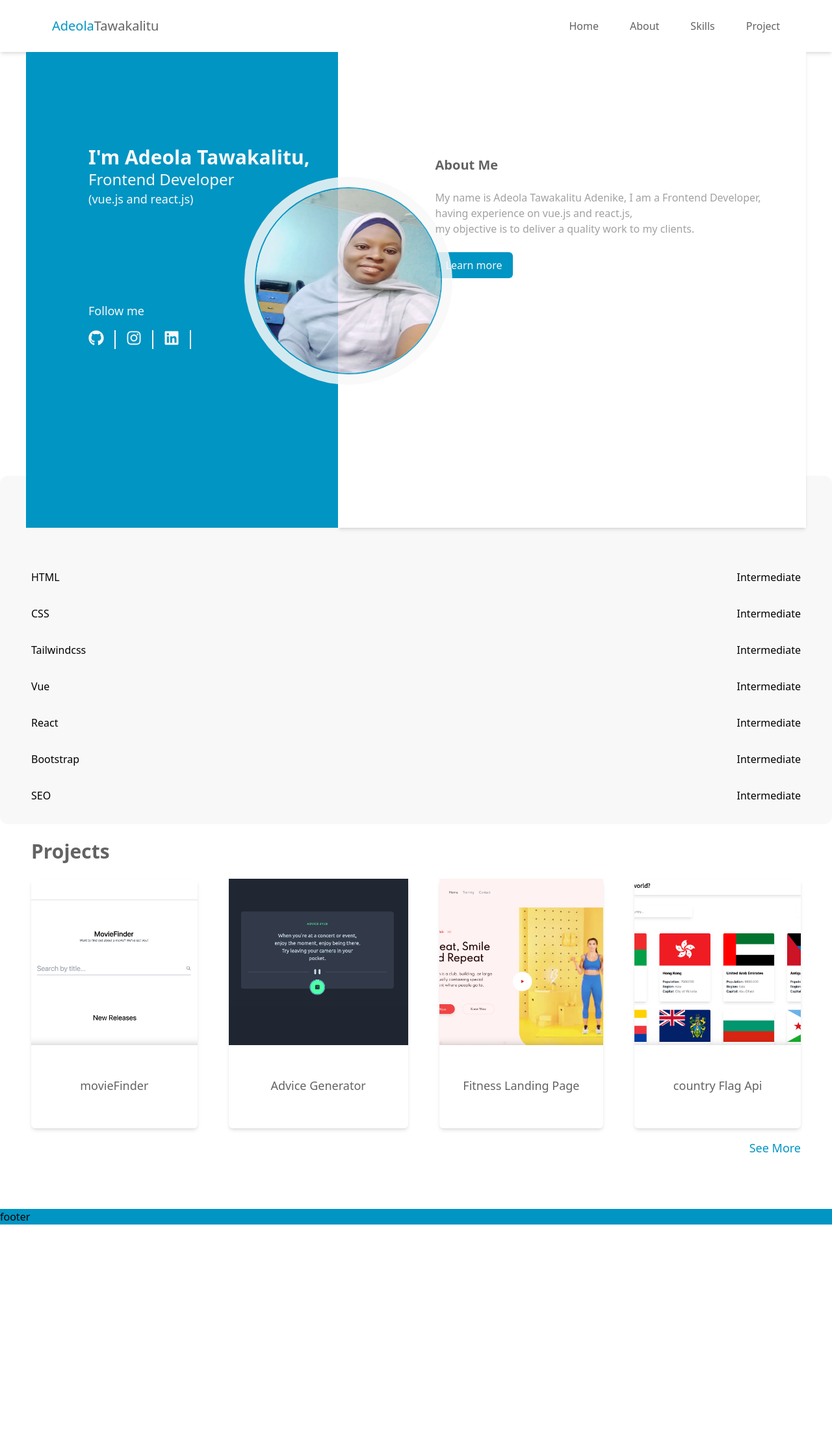
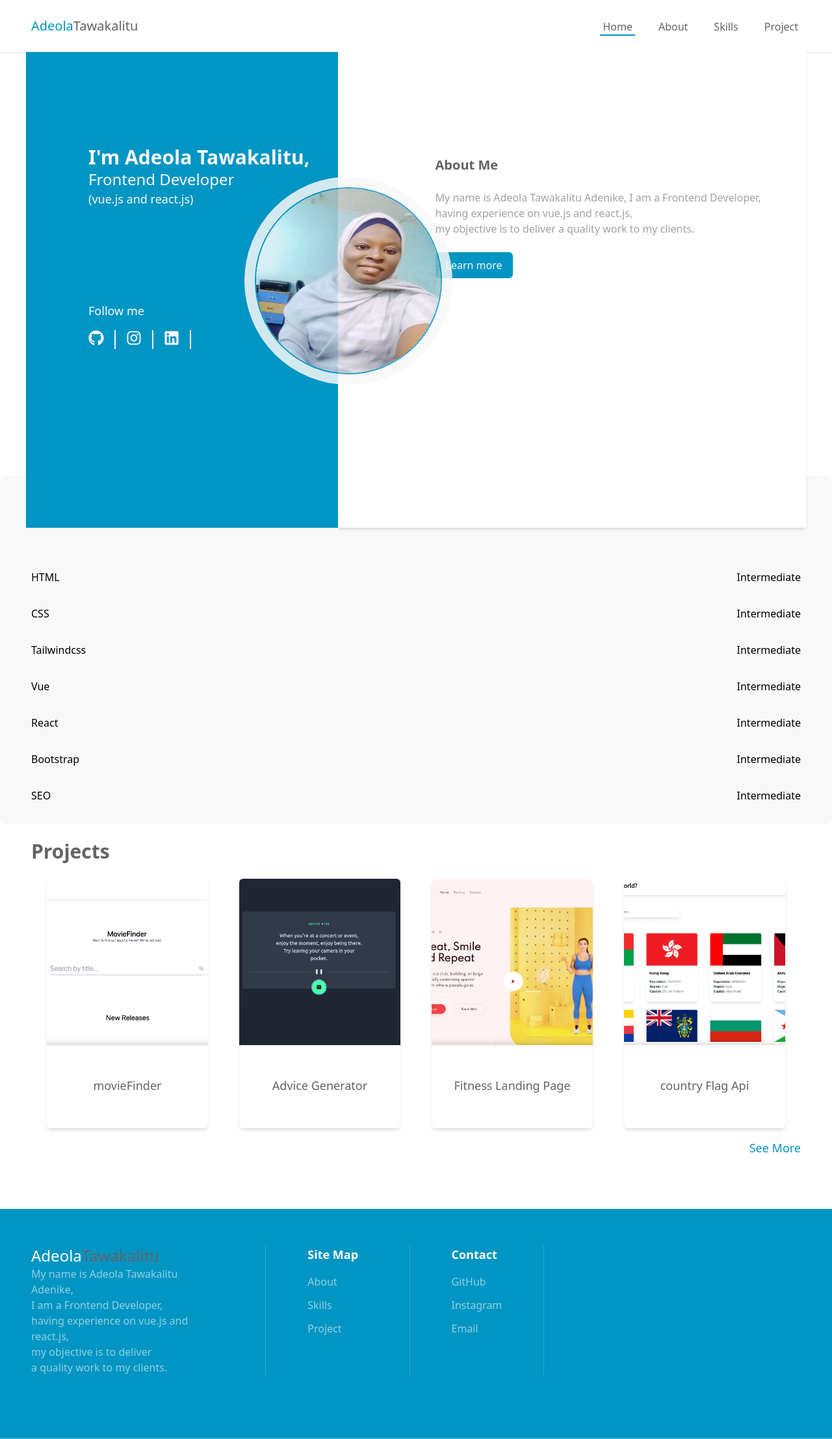
Before and after one commit to Abolade017/professional-portfolio, a Vue app: page / in a window 1280 px wide. Shown: the whole page at 65% size. Before the commit the page ends 1884 px from the top, so only its background shows below. Built offline with nearby package versions, Linux system fonts and the light colour scheme.

Commit message:
added mobile view

```diff
--- a/package.json
+++ b/package.json
@@ -13,6 +13,8 @@
     "@fortawesome/free-regular-svg-icons": "^6.4.2",
     "@fortawesome/free-solid-svg-icons": "^6.4.2",
     "@fortawesome/vue-fontawesome": "^3.0.3",
+    "@headlessui/vue": "^1.7.16",
+    "@heroicons/vue": "^2.0.18",
     "pinia": "^2.1.7",
     "vue": "^3.3.4",
     "vue-router": "^4.2.5"
--- a/src/App.vue
+++ b/src/App.vue
@@ -1,11 +1,7 @@
 <script setup>
 import { RouterLink, RouterView } from "vue-router";
-import NavBar from "./components/NavBar.vue";
-import Footer from "./components/Footer.vue";
 </script>
 
 <template>
-  <NavBar class="" />
   <RouterView />
-  <Footer />
 </template>
--- a/src/components/Footer.vue
+++ b/src/components/Footer.vue
@@ -1,5 +1,89 @@
 <template>
-  <footer class="bg-primary-blue mt-20">
-    <div class="" id="contact">footer</div>
+  <footer class="bg-primary-blue mt-10 md:mt-20">
+    <div
+      id="contact"
+      class="border-b-2 border-b-[#f6f6f6] border-opacity-20 pb-10"
+    >
+      <div class="flex py-8 md:py-14 px-4 md:px-12">
+        <div class="w-full md:w-8/12">
+          <div class="flex flex-col md:flex-row md:space-x-16">
+            <div
+              class="border-r-none md:border-r border-r-[#f6f6f6] border-opacity-20"
+            >
+              <h4 class="text-2xl text-primary-gray">
+                <span class="text-white">Adeola</span>Tawakalitu
+              </h4>
+              <p class="text-[#F6F6F6] opacity-60 text-base pr-4 md:pr-20">
+                My name is Adeola Tawakalitu Adenike, <br />
+                I am a Frontend Developer,
+                <br />
+                having experience on vue.js and react.js, <br />
+                my objective is to deliver <br />
+                a quality work to my clients.
+              </p>
+            </div>
+            <div
+              class="flex flex-col gap-y-4 border-r-none md:border-r border-r-[#f6f6f6] border-opacity-20 pr-0 md:pr-16 pt-4 md:pt-0"
+            >
+              <h5 class="text-white text-lg font-bold">Site Map</h5>
+              <div class="flex flex-col gap-y-3 pr-10">
+                <div clas>
+                  <a
+                    href="#about"
+                    class="text-[#f6f6f6] opacity-60 hover:text-white no-underline"
+                    >About
+                  </a>
+                </div>
+                <div>
+                  <a
+                    href="#skills"
+                    class="text-[#f6f6f6] opacity-60 hover:text-white no-underline"
+                    >Skills</a
+                  >
+                </div>
+                <div>
+                  <a
+                    href="#projects"
+                    class="text-[#f6f6f6] opacity-60 hover:text-white no-underline"
+                    >Project</a
+                  >
+                </div>
+              </div>
+            </div>
+            <div
+              class="flex flex-col gap-y-4 border-r-none md:border-r border-r-[#f6f6f6] border-opacity-20 pr-0 md:pr-16 pt-4 md:pt-0"
+            >
+              <div class="text-white text-lg font-bold">Contact</div>
+              <div class="flex flex-col gap-y-3">
+                <div>
+                  <a
+                    href="https://github.com/Abolade017"
+                    target="_blank "
+                    class="text-[#f6f6f6] opacity-60 hover:text-white no-underline"
+                    >GitHub</a
+                  >
+                </div>
+                <div>
+                  <a
+                    href="https://www.instagram.com/adeola.tawakalitu2/"
+                    class="text-[#f6f6f6] opacity-60 hover:text-white no-underline"
+                    target="_blank"
+                    >Instagram</a
+                  >
+                </div>
+                <div>
+                  <a
+                    href="mailto:tawakalituadeola22@gmail.com"
+                    class="text-[#f6f6f6] opacity-60 hover:text-white no-underline"
+                    >Email</a
+                  >
+                </div>
+              </div>
+            </div>
+          </div>
+        </div>
+        <div class="4/12"></div>
+      </div>
+    </div>
   </footer>
 </template>
--- a/src/components/NavBar.vue
+++ b/src/components/NavBar.vue
@@ -1,26 +1,138 @@
 <template>
-  <header class="">
-    <div class="bg-white shadow-md h-20">
-      <nav class="px-20">
-        <div class="flex justify-between items-center h-20">
-          <div>
-            <h1 class="text-xl text-primary-gray">
-              <span class="text-primary-blue">Adeola</span>Tawakalitu
-            </h1>
-          </div>
-          <div class="flex justify-between space-x-12 text-primary-gray">
-            <RouterLink to="/" class="hover:text-primary-blue">Home</RouterLink>
-            <a href="#about" class="hover:text-primary-blue">About </a>
-            <a href="#skills" class="hover:text-primary-blue no-underline"
-              >Skills</a
+  <Disclosure as="nav" class="bg-white shadow" v-slot="{ open }">
+    <div class="flex justify-between items-center h-20 px-4 md:px-12">
+      <RouterLink to="/">
+        <h1 class="text-xl text-primary-gray font-medium">
+          <span class="text-primary-blue">Adeola</span>Tawakalitu
+        </h1>
+      </RouterLink>
+      <div class="flex">
+        <div class="flex flex-shrink-0 items-center"></div>
+        <div class="hidden sm:ml-6 sm:flex sm:space-x-8">
+          <!-- Current: "border-indigo-500 text-gray-900", Default: "border-transparent text-gray-500 hover:border-gray-300 hover:text-gray-700" -->
+          <RouterLink
+            to="/"
+            class="inline-flex items-center border-b-2 border-primary-blue px-1 pt-1 font-medium text-primary-gray"
+            >Home</RouterLink
+          >
+          <a
+            href="#about"
+            class="inline-flex items-center border-b-2 border-transparent px-1 pt-1 font-medium text-primary-gray hover:border-gray-300 hover:text-gray-700"
+            >About
+          </a>
+          <a
+            href="#skills"
+            class="inline-flex items-center border-b-2 border-transparent px-1 pt-1 font-medium text-primary-gray hover:border-gray-300 hover:text-gray-700"
+            >Skills</a
+          >
+          <a
+            href="#projects"
+            class="inline-flex items-center border-b-2 border-transparent px-1 pt-1 font-medium text-primary-gray hover:border-gray-300 hover:text-gray-700"
+            >Project</a
+          >
+        </div>
+        <!-- <div class="hidden sm:ml-6 sm:flex sm:items-center"> -->
+        <!-- Profile dropdown -->
+        <!-- <Menu as="div" class="relative ml-3">
+            <transition
+              enter-active-class="transition ease-out duration-200"
+              enter-from-class="transform opacity-0 scale-95"
+              enter-to-class="transform opacity-100 scale-100"
+              leave-active-class="transition ease-in duration-75"
+              leave-from-class="transform opacity-100 scale-100"
+              leave-to-class="transform opacity-0 scale-95"
             >
-            <a href="#projects" class="hover:text-primary-blue">Project</a>
-          </div>
+              <MenuItems
+                class="absolute right-0 z-10 mt-2 w-48 origin-top-right rounded-md bg-white py-1 shadow-lg ring-1 ring-black ring-opacity-5 focus:outline-none"
+              >
+                <MenuItem v-slot="{ active }">
+                  <a
+                    href="#"
+                    :class="[
+                      active ? 'bg-gray-100' : '',
+                      'block px-4 py-2 text-sm text-gray-700',
+                    ]"
+                    >Your Profile</a
+                  >
+                </MenuItem>
+                <MenuItem v-slot="{ active }">
+                  <a
+                    href="#"
+                    :class="[
+                      active ? 'bg-gray-100' : '',
+                      'block px-4 py-2 text-sm text-gray-700',
+                    ]"
+                    >Settings</a
+                  >
+                </MenuItem>
+                <MenuItem v-slot="{ active }">
+                  <a
+                    href="#"
+                    :class="[
+                      active ? 'bg-gray-100' : '',
+                      'block px-4 py-2 text-sm text-gray-700',
+                    ]"
+                    >Sign out</a
+                  >
+                </MenuItem>
+              </MenuItems>
+            </transition>
+          </Menu> -->
+        <!-- </div> -->
+        <div class="-mr-2 flex items-center sm:hidden">
+          <!-- Mobile menu button -->
+          <DisclosureButton
+            class="relative inline-flex items-center justify-center rounded-md p-2 text-primary-gray hover:bg-gray-100 hover:text-gray-500 focus:outline-none focus:ring-2 focus:ring-inset focus:ring-primary-blue"
+          >
+            <span class="absolute -inset-0.5" />
+            <span class="sr-only">Open main menu</span>
+            <Bars3Icon v-if="!open" class="block h-6 w-6" aria-hidden="true" />
+            <XMarkIcon v-else class="block h-6 w-6" aria-hidden="true" />
+          </DisclosureButton>
         </div>
-      </nav>
+      </div>
     </div>
-  </header>
+    <DisclosurePanel class="sm:hidden">
+      <div class="space-y-1 pb-3 pt-2">
+        <!-- Current: "bg-indigo-50 border-indigo-500 text-indigo-700", Default: "border-transparent text-gray-500 hover:bg-gray-50 hover:border-gray-300 hover:text-gray-700" -->
+        <RouterLink
+          to="/"
+          class="block border-l-4 border-primary-blue bg-gray-50 py-2 pl-3 pr-4 text-base font-medium text-primary-gray"
+          >Home</RouterLink
+        >
+        <DisclosureButton
+          as="a"
+          href="#about"
+          class="block border-l-4 border-transparent py-2 pl-3 pr-4 text-base font-medium text-primary-gray hover:border-gray-300 hover:bg-gray-50 hover:text-gray-700"
+          >About</DisclosureButton
+        >
+        <DisclosureButton
+          as="a"
+          href="#skills"
+          class="block border-l-4 border-transparent py-2 pl-3 pr-4 text-base font-medium text-primary-gray hover:border-gray-300 hover:bg-gray-50 hover:text-gray-700"
+          >Skills
+        </DisclosureButton>
+        <DisclosureButton
+          as="a"
+          href="#projects"
+          class="block border-l-4 border-transparent py-2 pl-3 pr-4 text-base font-medium text-primary-gray hover:border-gray-300 hover:bg-gray-50 hover:text-gray-700"
+          >Project</DisclosureButton
+        >
+      </div>
+    </DisclosurePanel>
+  </Disclosure>
 </template>
+
 <script setup>
 import { RouterLink } from "vue-router";
+import {
+  Disclosure,
+  DisclosureButton,
+  DisclosurePanel,
+  Menu,
+  MenuButton,
+  MenuItem,
+  MenuItems,
+} from "@headlessui/vue";
+import { Bars3Icon, BellIcon, XMarkIcon } from "@heroicons/vue/24/outline";
 </script>
--- a/src/components/Projects.vue
+++ b/src/components/Projects.vue
@@ -1,13 +1,13 @@
 <template>
   <div
-    class="bg-white shadow-md rounded-md h-96 hover:bg-primary-blue hover:opacity-90 hover:shadow-none"
+    class="bg-white shadow-md rounded-md h-96 hover:bg-primary-blue hover:opacity-90 hover:shadow-none text-primary-gray hover:text-white"
   >
     <img
       :src="/projectImages/ + screenshot + '.png'"
       :alt="screenshot"
-      class="h-64 object-cover hover:bg-primary-blue hover:opacity-20"
+      class="h-64 w-full object-cover hover:bg-primary-blue hover:opacity-20 rounded-t-md"
     />
-    <div class="text-center text-primary-gray text-lg pt-12">
+    <div class="text-center text-lg pt-12">
       <a :href="url" target="_blank"> {{ name }}</a>
     </div>
   </div>
--- a/src/main.js
+++ b/src/main.js
@@ -10,11 +10,13 @@ import { FontAwesomeIcon } from '@fortawesome/vue-fontawesome'
 import { faGithub } from '@fortawesome/free-brands-svg-icons'
 import { faInstagram } from '@fortawesome/free-brands-svg-icons'
 import { faLinkedin } from '@fortawesome/free-brands-svg-icons'
+import { faBars } from '@fortawesome/free-solid-svg-icons'
 
 
 library.add(faGithub)
 library.add(faInstagram)
 library.add(faLinkedin)
+library.add(faBars)
 
 const app = createApp(App)
 
--- a/src/views/AboutView.vue
+++ b/src/views/AboutView.vue
@@ -1,6 +1,6 @@
 <template>
   <div class="about flex space-x-16 items-center p-20">
-    <div class="w-7/12">
+    <div class="w-full md:w-7/12">
       <h1 class="pb-6 text-3xl text-primary-gray font-bold">About Me</h1>
 
       <p>
@@ -70,7 +70,7 @@
         <a href="#contact">[Contact Information]</a>
       </p> -->
     </div>
-    <div class="w-5/12">
+    <div class="w-5/12 hidden md:block">
       <img
         src="/public/web-developer.avif"
         alt="developer's image"
--- a/src/views/HomeView.vue
+++ b/src/views/HomeView.vue
@@ -1,7 +1,10 @@
 <template>
-  <div class="px-10 flex" id="about">
-    <div class="w-2/5 bg-primary-blue relative text-lg pb-60">
-      <div class="pl-24 h-96 flex items-center">
+  <NavBar class="" />
+  <div class="px-0 md:px-10 flex flex-col md:flex-row" id="about">
+    <div
+      class="w-full md:w-2/5 bg-primary-blue relative text-lg pb-32 md:pb-60"
+    >
+      <div class="pl-4 md:pl-24 h-96 flex items-center">
         <h2 class="text-primary-white">
           <span class="font-bold text-3xl"> I'm Adeola Tawakalitu,</span
           ><span class="block text-2xl"> Frontend Developer </span>
@@ -9,8 +12,8 @@
         </h2>
       </div>
       <div>
-        <p class="pl-24 pb-4 text-primary-white text-lg">Follow me</p>
-        <div class="flex space-x-4 pl-24">
+        <p class="pl-4 md:pl-24 pb-4 text-primary-white text-lg">Follow me</p>
+        <div class="flex space-x-4 pl-4 md:pl-24">
           <a href="https://github.com/Abolade017" target="_blank ">
             <font-awesome-icon
               icon="fa-brands fa-github "
@@ -42,18 +45,24 @@
           <div class="border border-r border-primary-white"></div>
         </div>
       </div>
+      <div class="hidden md:block">
         <div
-        class="absolute -right-44 top-48 bg-primary-white opacity-85 h-80 w-80 rounded-full"
+          class="absolute right-14 md:-right-44 top-52 md:top-48 bg-primary-white opacity-85 h-32 w-32 md:h-80 md:w-80 rounded-full"
         >
           <img
             src="/public/display-picture.jpeg"
             alt="display picture"
-          class="h-72 w-72 rounded-full absolute inset-4 border-2 border-primary-blue"
+            class="h-24 w-24 md:h-72 md:w-72 rounded-full absolute inset-4 border-2 border-primary-blue"
           />
         </div>
       </div>
-    <div class="w-3/5 pl-20 flex justify-center h-full bg-white shadow-md">
-      <div class="flex justify-center items-center pt-40 h-full pb-96">
+    </div>
+    <div
+      class="w-full md:w-3/5 pl-4 md:pl-20 flex justify-center h-full bg-white shadow-md"
+    >
+      <div
+        class="flex justify-center items-center pt-10 md:pt-40 h-full pb-48 md:pb-96"
+      >
         <div class="">
           <h3 class="text-primary-gray text-xl font-bold pb-6">About Me</h3>
           <p class="text-primary-gray opacity-60 text-base">
@@ -75,10 +84,16 @@
   </div>
   <Skills class="" id="skills" />
   <div id="projects">
-    <div class="px-12">
-      <h1 class="text-primary-gray font-bold text-3xl py-6">Projects</h1>
-      <div class="flex justify-between space-x-12">
-        <div v-for="project in projects" :key="project.id">
+    <div class="px-4 md:px-12">
+      <h1 class="text-primary-gray font-bold text-3xl py-6 pl-4 md:pl-0">
+        Projects
+      </h1>
+      <div class="flex flex-wrap justify-between">
+        <div
+          v-for="project in projects"
+          :key="project.id"
+          class="w-1/2 md:w-1/4 px-2 md:px-6 py-4 md:py-0"
+        >
           <Project
             :name="project.name"
             :screenshot="project.photo"
@@ -93,11 +108,14 @@
       </div>
     </div>
   </div>
+  <Footer />
 </template>
 <script setup>
 import { RouterLink } from "vue-router";
+import NavBar from "../components/NavBar.vue";
 import Skills from "../components/Skills.vue";
 import Project from "../components/Projects.vue";
+import Footer from "../components/Footer.vue";
 const projects = [
   {
     id: 1,
```
Also changed, not shown: src/views/ProjectView.vue (+19 -2 lines), 1 other file (tests, documents, lock files or other folders). Lines whose indentation alone changed are shown as unchanged.
